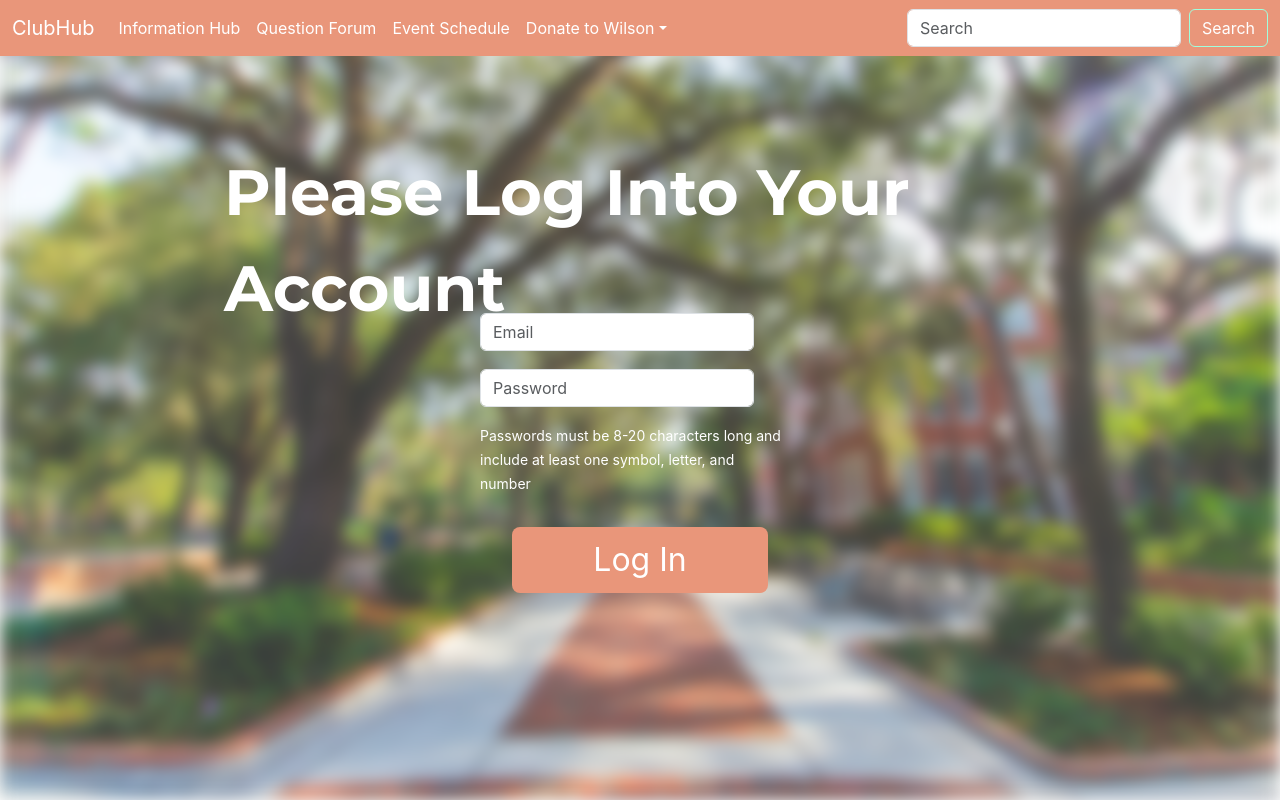
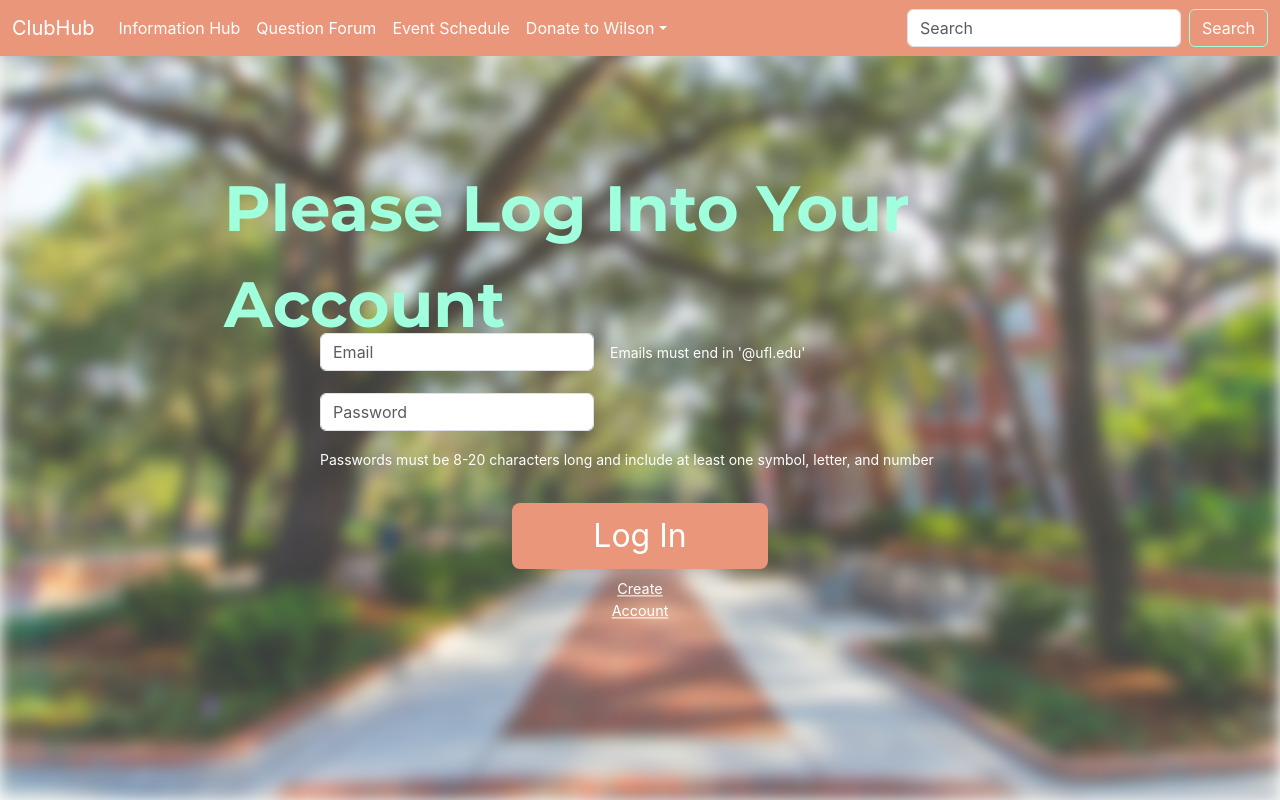
Before and after one commit to WilsonGoins/ClubHub, a React (Create React App) app in the folder React/clubhub/: page /login in a window 1280 px wide. Built offline with nearby package versions, Linux system fonts and the light colour scheme.

Commit message:
Added navigation functions
between login & create account
functional navbar infohub

```diff
--- a/React/clubhub/src/CreateAccount/CreateAccount.css
+++ b/React/clubhub/src/CreateAccount/CreateAccount.css
@@ -5,7 +5,7 @@
 
 .CA-title-container {
     position: absolute;
-    top: 37.5%;
+    top: 27.5%;
     left: 60%;
     width: 60%;
     transform: translate(-60%, -50%);
@@ -15,26 +15,26 @@
     font-family: 'Montserrat';
     font-size: 400%;
     font-weight: bold;
-    color: white;
+    color: #A0FFDD;
 }
 
 .CA-name-text {
     position: absolute;
     left: 30%;
-    top: 50%;
+    top: 40%;
 }
 
 .CA-email-text {
     position: absolute;
     left: 30%;
-    top: 60%;
+    top: 50%;
 
 }
 
 .CA-password-text {
     position: absolute;
     left: 30%;
-    top: 70%;
+    top: 60%;
 }
 
 .CA-help-text {
@@ -43,10 +43,10 @@
 
 .CA-create-btn {
     position: absolute;
-    top: 85%;
+    top: 75%;
     left: 50%;
     width: 20%;
-    font-size: 125%;
+    font-size: 200%;
     color: white;
     transform: translate(-50%, -50%);
 }
@@ -55,3 +55,18 @@
     color: #A0FFDD;
     background-color: darksalmon;
 }
+
+.CA-login-btn {
+    position: absolute;
+    top: 83%;
+    left: 50%;
+    width: 10%;
+    font-size: 90%;
+    transform: translate(-50%, -50%);
+    color: white;
+    text-decoration: underline;
+}
+
+.CA-login-btn:hover {
+    color: #A0FFDD;
+}
--- a/React/clubhub/src/CreateAccount/CreateAccount.js
+++ b/React/clubhub/src/CreateAccount/CreateAccount.js
@@ -57,6 +57,10 @@ const CreateAccount = () => {
 
         return true;
     };
+
+    const GoToLogin = () => {
+        navigate("/login")
+    }
 
     return (
         <>
@@ -123,6 +127,11 @@ const CreateAccount = () => {
                     Create Account
                 </button>
             </form>
+
+            <div>
+                <button type="submit" className="btn btn-lg NVM-bg-color CA-login-btn" onClick={GoToLogin}>Login</button>
+            </div>
+
         </>
     )
 }
--- a/React/clubhub/src/LandingPage/LandingPage.css
+++ b/React/clubhub/src/LandingPage/LandingPage.css
@@ -23,7 +23,7 @@
     font-family: 'Montserrat';
     font-size: 400%;
     font-weight: bold;
-    color: white;
+    color: #A0FFDD;
 }
 
 .LP-title-2-container {
@@ -37,7 +37,7 @@
 .LP-title-2-text {
     font-family: 'Montserrat';
     font-size: 225%;
-    color: white;
+    color: #A0FFDD;
 }
 
 .LP-login-btn {
--- a/React/clubhub/src/LogIn/LogIn.css
+++ b/React/clubhub/src/LogIn/LogIn.css
@@ -14,7 +14,7 @@
 
 .LI-title-container {
     position: absolute;
-    top: 30%;
+    top: 32%;
     width: 70%;
     left: 52.5%;
     transform: translate(-50%, -50%);
@@ -24,28 +24,28 @@
     font-family: 'Montserrat';
     font-size: 400%;
     font-weight: bold;
-    color: white;
+    color: #A0FFDD;
 }
 
 .LI-email-box {
     position: absolute;
     top: 45%;
-    left: 50%;
-    width: 25%;
+    left: 60%;
+    width: 70%;
     transform: translate(-50%, -50%);
 }
 
 .LI-password-box{
     position: absolute;
     top: 55%;
-    left: 50%;
-    width: 25%;
+    left: 60%;
+    width: 70%;
     transform: translate(-50%, -50%);
 }
 
 .LI-login-btn {
     position: absolute;
-    top: 70%;
+    top: 67%;
     left: 50%;
     width: 20%;
     font-size: 200%;
@@ -58,3 +58,18 @@
     color: #A0FFDD;
     background-color: darksalmon;
 }
+
+.LI-create-account-btn {
+    position: absolute;
+    top: 75%;
+    left: 50%;
+    width: 10%;
+    font-size: 90%;
+    transform: translate(-50%, -50%);
+    color: white;
+    text-decoration: underline;
+}
+
+.LI-create-account-btn:hover {
+    color: #A0FFDD;
+}
--- a/React/clubhub/src/LogIn/LogIn.js
+++ b/React/clubhub/src/LogIn/LogIn.js
@@ -26,6 +26,10 @@ const LogIn = () => {
                 });
         }
     };
+
+    const GoToCreateAccount = () => {
+        navigate("/createaccount");
+    }
 
     const validateInput = () => {
         const emailRegex = /^\S+@ufl\.edu$/;
@@ -96,6 +100,10 @@ const LogIn = () => {
                 </div>
             </form>
 
+            <div>
+                <button type="submit" className="btn btn-lg NVM-bg-color LI-create-account-btn" onClick={GoToCreateAccount}>Create Account</button>
+            </div>
+
         </div>
     )
 }
--- a/React/clubhub/src/Navbar/Navbar.js
+++ b/React/clubhub/src/Navbar/Navbar.js
@@ -74,7 +74,7 @@ const Navbar = () => {
                 <div class="collapse navbar-collapse" id="navbarSupportedContent">
                 <ul class="navbar-nav me-auto mb-2 mb-lg-0">
                     <li class="nav-item">
-                    <a class="nav-link NVB-text-color" href="#" aria-current="page" style={navItemStyles.informationHub} onMouseEnter={() => handleNavItemHover('informationHub')} onMouseLeave={() => handleNavItemMouseLeave('informationHub')}>Information Hub</a>
+                    <a class="nav-link NVB-text-color" href="/informationhub" aria-current="page" style={navItemStyles.informationHub} onMouseEnter={() => handleNavItemHover('informationHub')} onMouseLeave={() => handleNavItemMouseLeave('informationHub')}>Information Hub</a>
                     </li>
                     <li class="nav-item">
                     <a class="nav-link NVB-text-color" href="#" style={navItemStyles.questionForum} onMouseEnter={() => handleNavItemHover('questionForum')} onMouseLeave={() => handleNavItemMouseLeave('questionForum')}>Question Forum</a>
```
